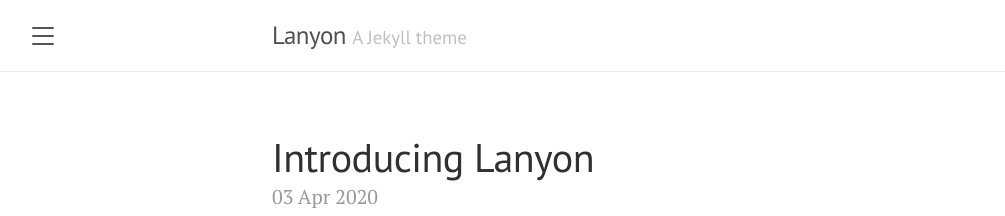
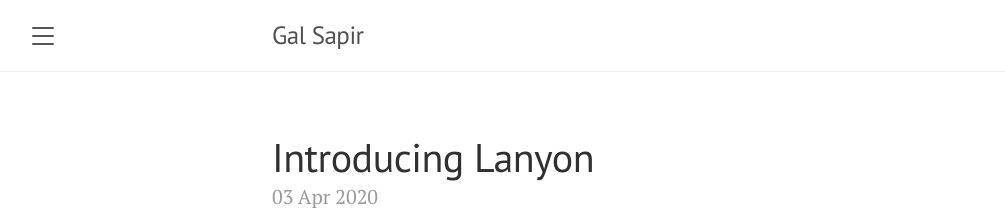
Before and after one commit to galsapir/sparse-thoughts, a Jekyll site: the page built from index.html, in a window 1280 px wide and 900 px high. Shown: the top 216 px of the window, without its empty margins (8-1013 px from the left). Built offline with Jekyll 4.4.1, drawn with Linux system fonts in a browser that asks for light colours; the list of posts is cut into pages by our own code.

Commit message:
testing config

```diff
--- a/_config.yml
+++ b/_config.yml
@@ -1,7 +1,7 @@
 # Setup
-title:               Lanyon
-tagline:             'A Jekyll theme'
-description:         'A reserved <a href="https://jekyllrb.com" target="_blank">Jekyll</a> theme that places the utmost gravity on content with a hidden drawer. Made by <a href="https://twitter.com/mdo" target="_blank">@mdo</a>.'
+title:               Gal Sapir
+# tagline:             'A Jekyll theme'
+description:         'Sparse thoughts on things I found online'
 url:                 "https://galsapir.github.io"
 baseurl:             '/sparse-thoughts/'
 paginate:            5
```
